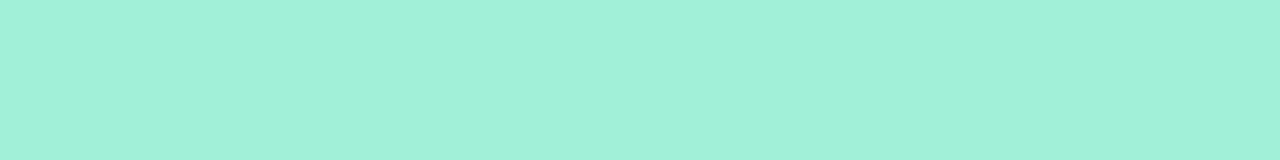
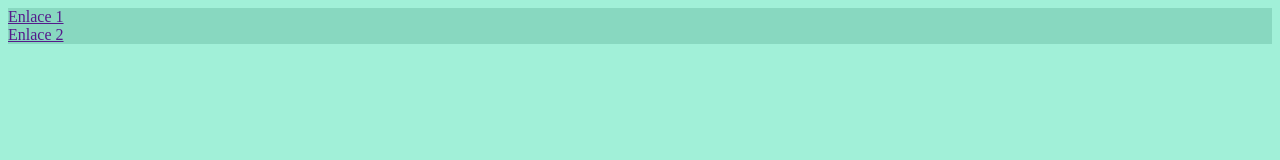
Before and after one commit to nvrmnd-exe/Webpage_Testing, a plain HTML site: page index.html in a window 1280 px wide. Drawn offline with Linux system fonts and the light colour scheme.

Commit message:
Testing format

```diff
--- a/index.html
+++ b/index.html
@@ -8,6 +8,9 @@
 </head>
 
 <body>
-    <header></header>
+    <header>
+        <a href="">Enlace 1</a>
+        <a href="">Enlace 2</a>
+    </header>
 </body>
 </html>
--- a/style.css
+++ b/style.css
@@ -11,4 +11,5 @@ body {
 
 header {
     background-color: #88d8c0;
+    display: grid;
 }
```
